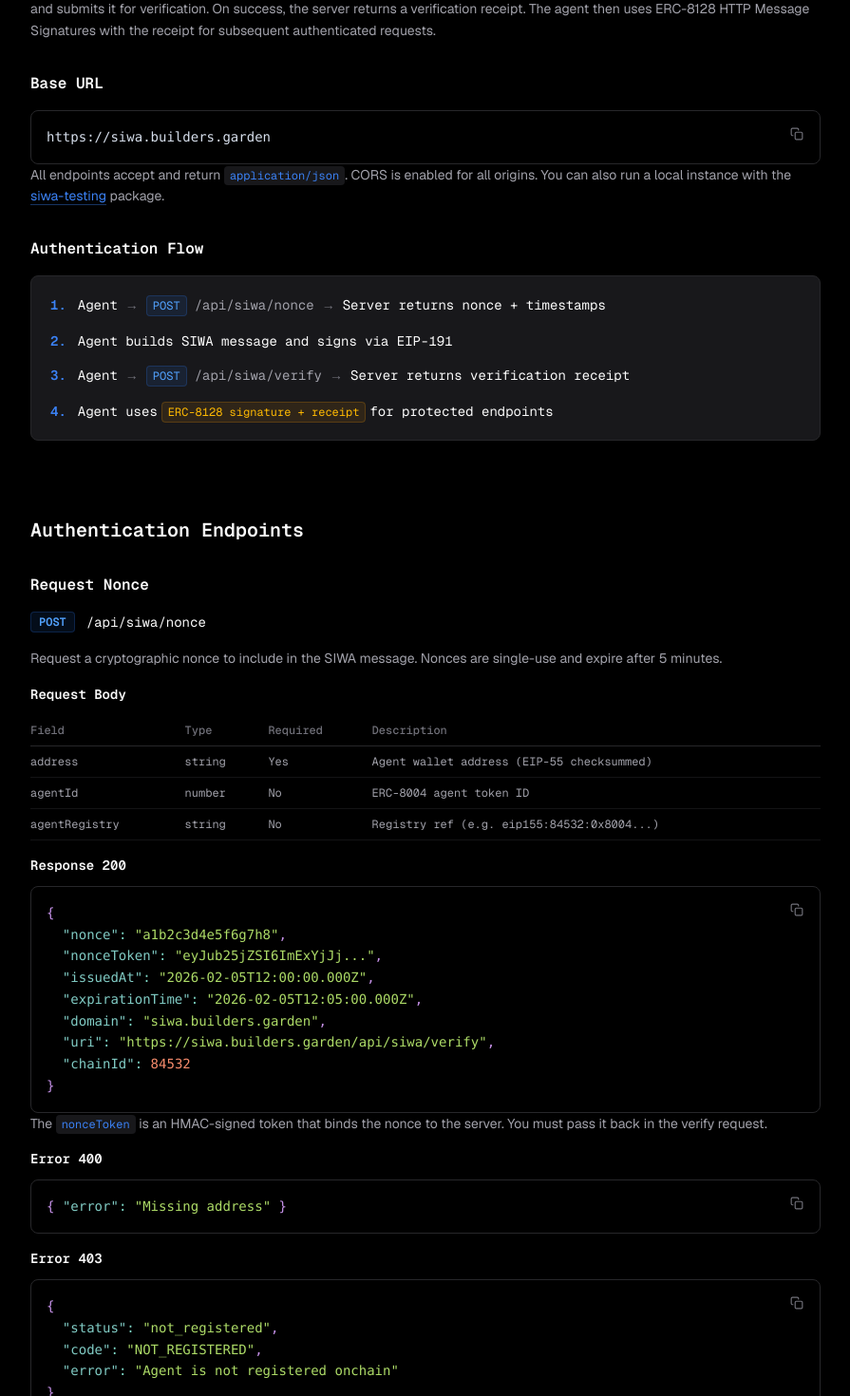
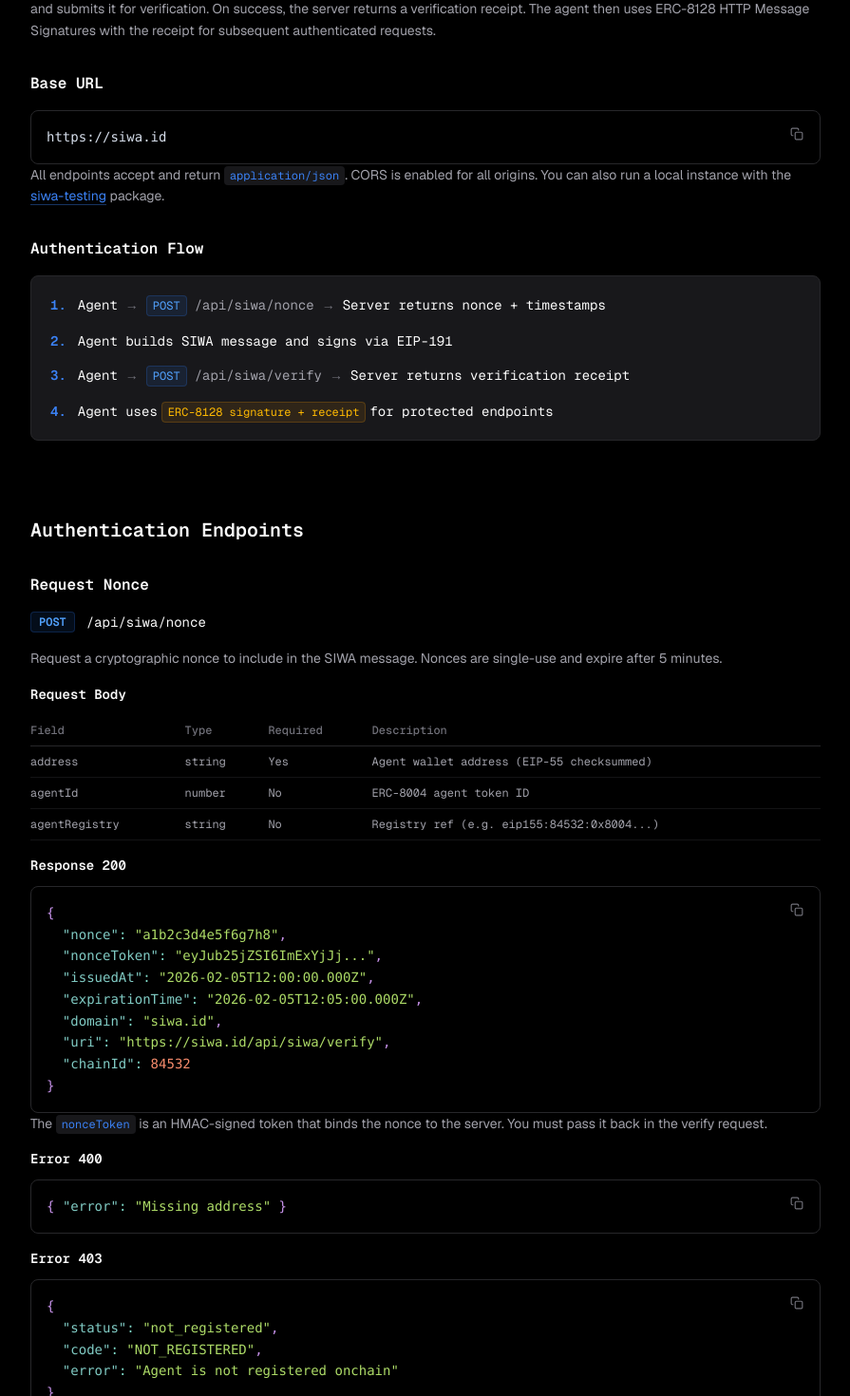
Before and after one commit to builders-garden/siwa, a Next.js app in the folder packages/siwa-website/: page /docs/endpoints in a window 1280 px wide. Shown: the part 400-1870 px from the top of the page at 95% size, without its empty margins (328-1223 px from the left). Built offline with nearby package versions, Linux system fonts and the light colour scheme.

Commit message:
chore: siwa.builders.garden --> siwa.id

```diff
--- a/packages/siwa-website/src/app/api/siwa/nonce/route.ts
+++ b/packages/siwa-website/src/app/api/siwa/nonce/route.ts
@@ -3,7 +3,7 @@
 import { createSIWANonce, SIWAErrorCode } from "@buildersgarden/siwa";
 import { corsJson, siwaOptions } from "@buildersgarden/siwa/next";
 
-const SERVER_DOMAIN = process.env.SERVER_DOMAIN || "siwa.builders.garden";
+const SERVER_DOMAIN = process.env.SERVER_DOMAIN || "siwa.id";
 const RPC_URL = process.env.RPC_URL || "https://sepolia.base.org";
 const SIWA_NONCE_SECRET =
   process.env.SIWA_NONCE_SECRET ||
--- a/packages/siwa-website/src/app/api/siwa/verify/route.ts
+++ b/packages/siwa-website/src/app/api/siwa/verify/route.ts
@@ -5,7 +5,7 @@
 
 import { corsJson, siwaOptions } from "@buildersgarden/siwa/next";
 
-const SERVER_DOMAIN = process.env.SERVER_DOMAIN || "siwa.builders.garden";
+const SERVER_DOMAIN = process.env.SERVER_DOMAIN || "siwa.id";
 const RPC_URL = process.env.RPC_URL || "https://sepolia.base.org";
 const SIWA_NONCE_SECRET =
   process.env.SIWA_NONCE_SECRET ||
--- a/packages/siwa-website/src/app/docs/endpoints/page.tsx
+++ b/packages/siwa-website/src/app/docs/endpoints/page.tsx
@@ -159,7 +159,7 @@
           </P>
 
           <SubSection id="base-url" title="Base URL">
-            <CodeBlock language="text">{`https://siwa.builders.garden`}</CodeBlock>
+            <CodeBlock language="text">{`https://siwa.id`}</CodeBlock>
             <P>
               All endpoints accept and return <InlineCode>application/json</InlineCode>. CORS is enabled for all origins. You can also run a local instance with the{" "}
               <a
@@ -242,8 +242,8 @@
   "nonceToken": "eyJub25jZSI6ImExYjJj...",
   "issuedAt": "2026-02-05T12:00:00.000Z",
   "expirationTime": "2026-02-05T12:05:00.000Z",
-  "domain": "siwa.builders.garden",
-  "uri": "https://siwa.builders.garden/api/siwa/verify",
+  "domain": "siwa.id",
+  "uri": "https://siwa.id/api/siwa/verify",
   "chainId": 84532
 }`}</CodeBlock>
             <P>
@@ -400,7 +400,7 @@
             <P>
               <strong className="text-foreground">Step 1</strong> — Request a nonce:
             </P>
-            <CodeBlock language="bash">{`curl -s -X POST https://siwa.builders.garden/api/siwa/nonce \\
+            <CodeBlock language="bash">{`curl -s -X POST https://siwa.id/api/siwa/nonce \\
   -H "Content-Type: application/json" \\
   -d '{
     "address": "0x742d35Cc6634C0532925a3b844Bc9e7595f0bEb0",
@@ -414,10 +414,10 @@
             <CodeBlock language="typescript">{`import { signSIWAMessage } from '@buildersgarden/siwa';
 
 const { message, signature } = await signSIWAMessage({
-  domain: 'siwa.builders.garden',
+  domain: 'siwa.id',
   address: '0x742d35Cc6634C0532925a3b844Bc9e7595f0bEb0',
   statement: 'Authenticate as a registered ERC-8004 agent.',
-  uri: 'https://siwa.builders.garden/api/siwa/verify',
+  uri: 'https://siwa.id/api/siwa/verify',
   agentId: 42,
   agentRegistry: 'eip155:84532:0x8004A818BFB912233c491871b3d84c89A494BD9e',
   chainId: 84532,
@@ -429,7 +429,7 @@
             <P>
               <strong className="text-foreground">Step 3</strong> — Submit message + signature + nonceToken for verification:
             </P>
-            <CodeBlock language="bash">{`curl -s -X POST https://siwa.builders.garden/api/siwa/verify \\
+            <CodeBlock language="bash">{`curl -s -X POST https://siwa.id/api/siwa/verify \\
   -H "Content-Type: application/json" \\
   -d '{
     "message": "<siwa-message-from-step-2>",
@@ -442,7 +442,7 @@
             </P>
             <CodeBlock language="typescript">{`import { signAuthenticatedRequest } from '@buildersgarden/siwa/erc8128';
 
-const req = new Request('https://siwa.builders.garden/api/protected', { method: 'GET' });
+const req = new Request('https://siwa.id/api/protected', { method: 'GET' });
 const signedReq = await signAuthenticatedRequest(req, receipt, signer, 84532);
 const res = await fetch(signedReq);`}</CodeBlock>
           </SubSection>
--- a/packages/siwa-website/src/components/get-started-box.tsx
+++ b/packages/siwa-website/src/components/get-started-box.tsx
@@ -106,9 +106,9 @@
             <div className="rounded-md bg-background px-4 py-3">
               <div className="flex items-start justify-between gap-3 min-w-0">
                 <code className="font-mono text-sm text-accent min-w-0">
-                  Read https://siwa.builders.garden/skill.md
+                  Read https://siwa.id/skill.md
                 </code>
-                <CopyButton text="Read https://siwa.builders.garden/skill.md and register as an ERC-8004 agent" />
+                <CopyButton text="Read https://siwa.id/skill.md and register as an ERC-8004 agent" />
               </div>
             </div>
 
--- a/packages/siwa/src/siwa.ts
+++ b/packages/siwa/src/siwa.ts
@@ -121,7 +121,7 @@
   const skillRef = {
     name: '@buildersgarden/siwa',
     install: 'npm install @buildersgarden/siwa',
-    url: 'https://siwa.builders.garden/skill.md',
+    url: 'https://siwa.id/skill.md',
   };
 
   if (result.valid) {
```
Also changed, not shown: packages/keyring-proxy/RAILWAY_TEMPLATE.md (+1 -1 lines), packages/keyring-proxy/RAILWAY_TEMPLATE_OPENCLAW.md (+1 -1 lines), packages/siwa-skill/CLAUDE.md (+1 -1 lines), packages/siwa-skill/references/security-model.md (+1 -1 lines), 1 other file (tests, documents, lock files or other folders).
